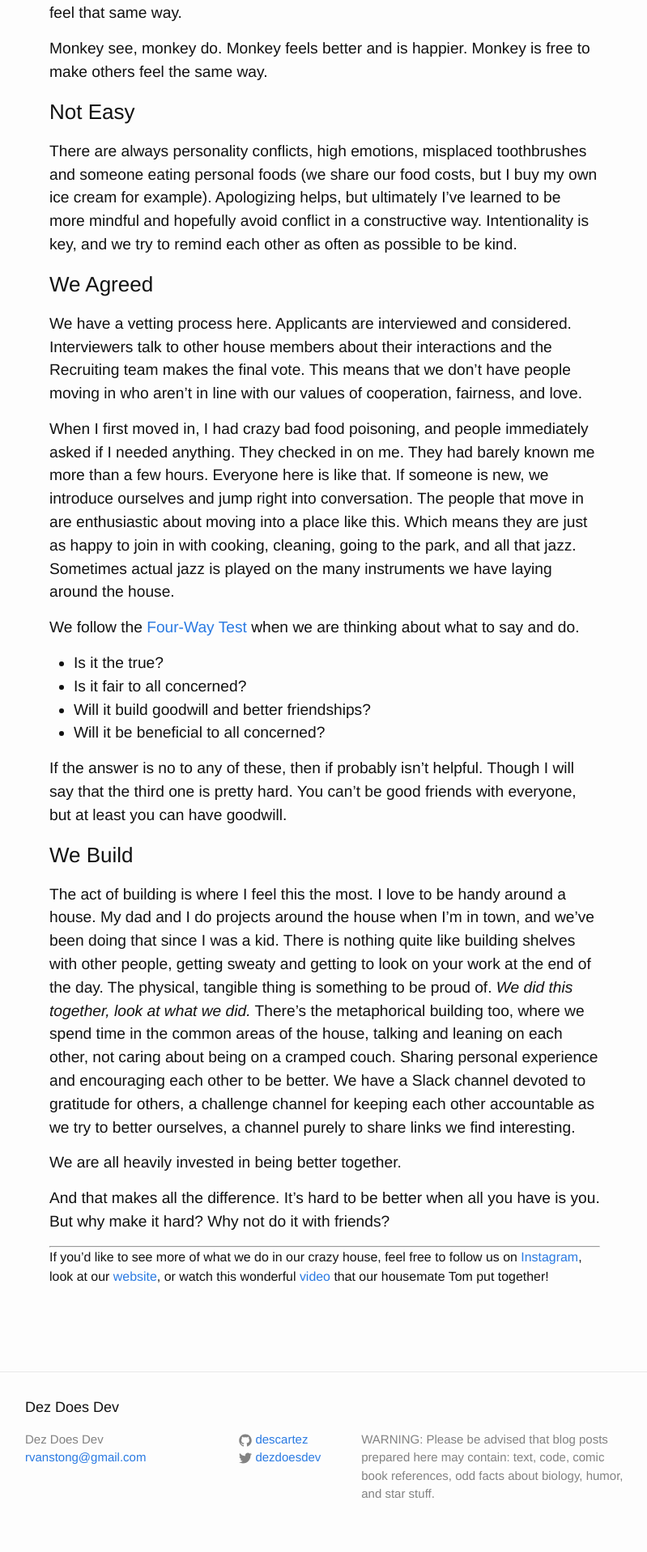
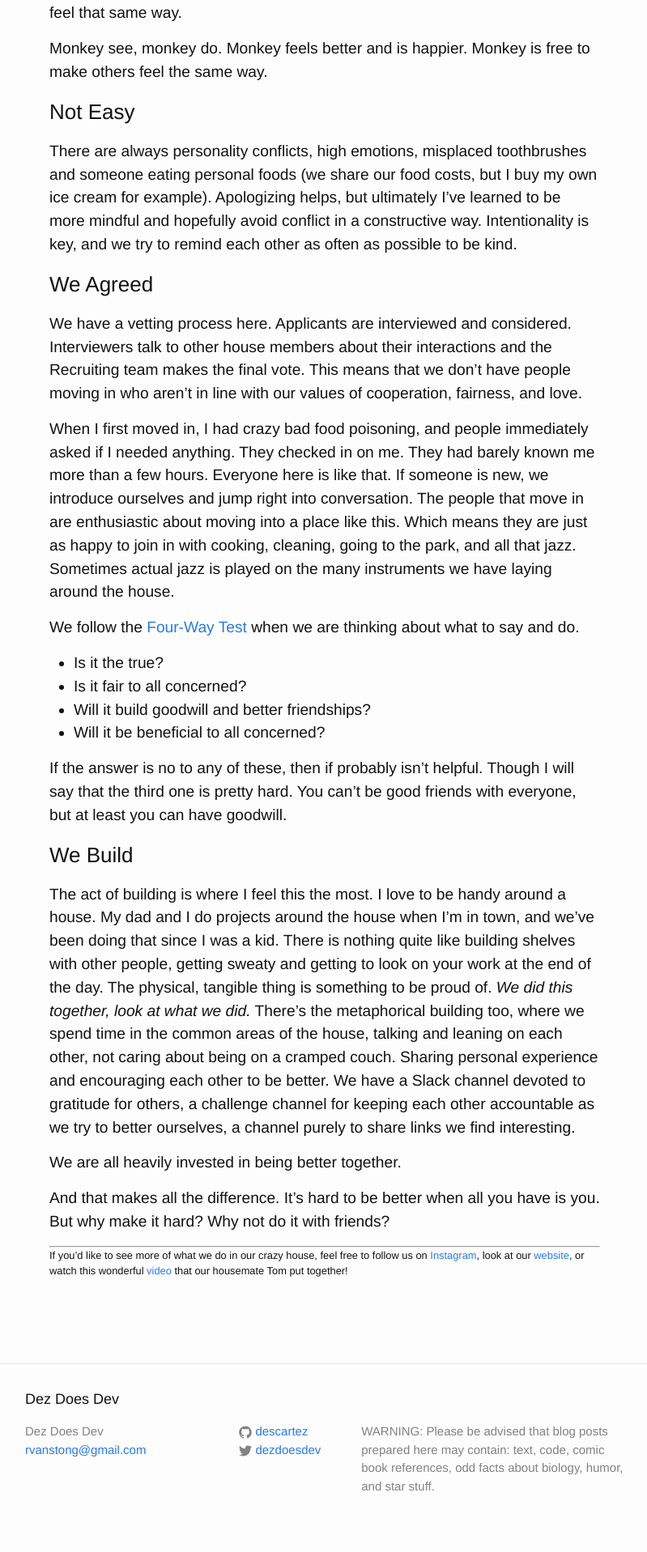
Before and after one commit to descartez/devblog, a Jekyll site: the page built from _posts/2015-11-24-not-a-dorm.md, in a window 1280 px wide. Shown: the part 2001-3918 px from the top of the page at 81% size, without its empty margins (239-1038 px from the left). Built offline with Jekyll 4.4.1, drawn with Linux system fonts in a browser that asks for light colours; nearby versions of some CDN libraries.

```diff
--- a/_posts/2015-11-24-not-a-dorm.md
+++ b/_posts/2015-11-24-not-a-dorm.md
@@ -79,4 +79,4 @@ We are all heavily invested in being better together.
 And that makes all the difference. It's hard to be better when all you have is you. But why make it hard? Why not do it with friends?
 
 ----
-##### If you'd like to see more of what we do in our crazy house, feel free to follow us on [Instagram](https://www.instagram.com/goodmorningubuntu/), look at our [website](http://www.ubuntusf.org/), or watch this wonderful [video](https://www.youtube.com/watch?v=6joCaacjnlA) that our housemate Tom put together!
+###### If you'd like to see more of what we do in our crazy house, feel free to follow us on [Instagram](https://www.instagram.com/goodmorningubuntu/), look at our [website](http://www.ubuntusf.org/), or watch this wonderful [video](https://www.youtube.com/watch?v=6joCaacjnlA) that our housemate Tom put together!
```
